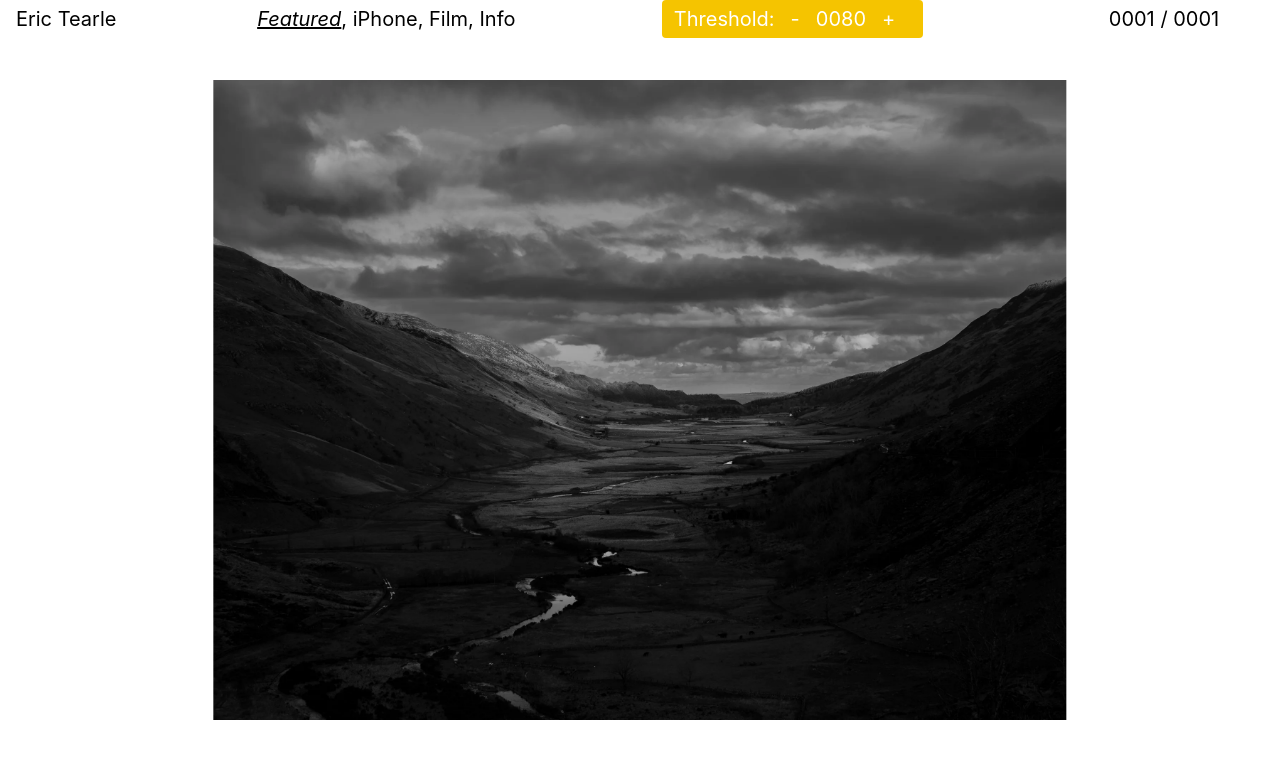
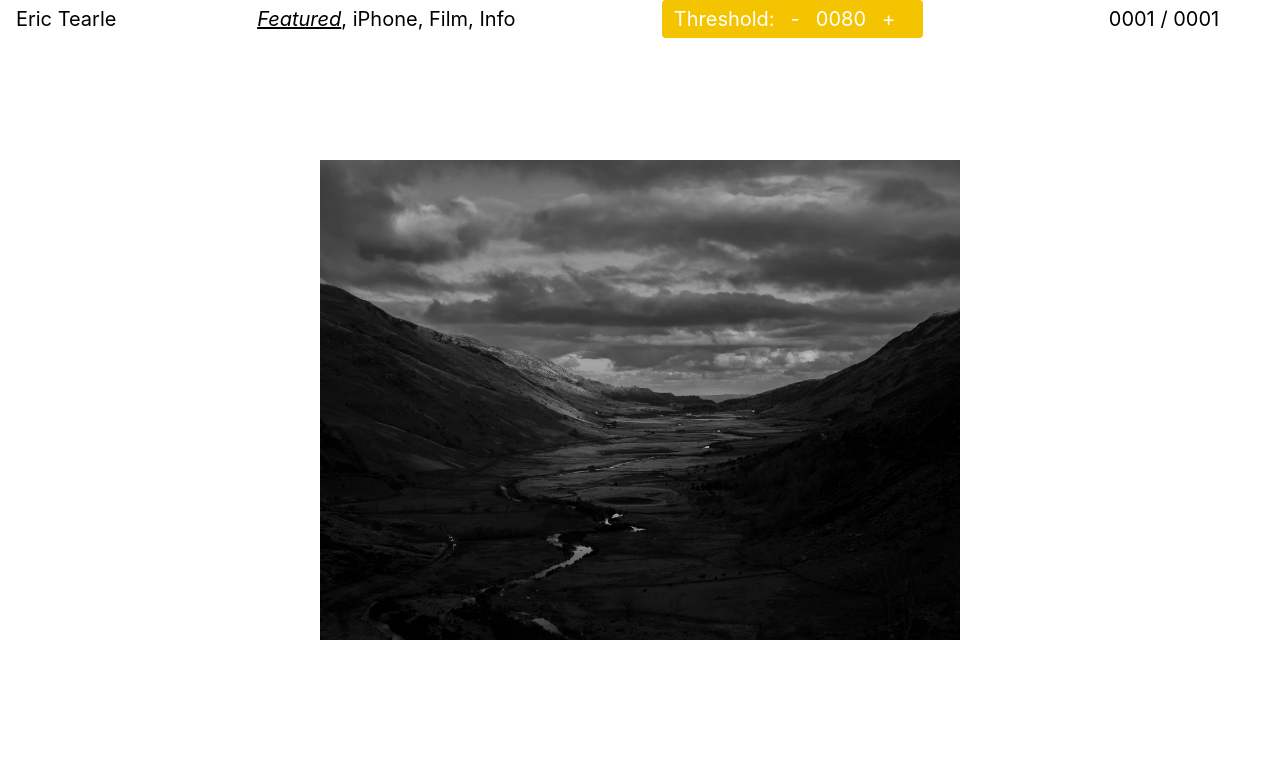
Before and after one commit to etearle86/erictearlewebsite, a React (Create React App) app: page / in a window 1280 px wide. Shown: the top 758 px of the page. Built offline with nearby package versions, Linux system fonts and the light colour scheme.

Commit message:
Updates to main for centred image

```diff
--- a/src/components/Main/Main.jsx
+++ b/src/components/Main/Main.jsx
@@ -13,11 +13,14 @@
     } = useAppContext();
 
     const [latestCursorPosition, setLatestCursorPosition] = useState({
-        x: 0,
-        y: 0,
+        x: window.innerWidth / 2,
+        y: window.innerHeight / 2,
     });
-    const [positions, setPositions] = useState([{ x: 0, y: 0 }]);
-    const [imagesWindow, setImagesWindow] = useState([]);
+    const [positions, setPositions] = useState([{
+        x: window.innerWidth / 2,
+        y: window.innerHeight / 2
+    }]);
+    const [imagesWindow, setImagesWindow] = useState([0]);
 
     useEffect(() => {
         getImagesWindow(currImgIdx);
@@ -35,7 +38,6 @@
         const distY = Math.abs(latestCursorPosition.y - posY);
 
         if (distX > threshold || distY > threshold) {
-        // If moving fast, clear the trail entirely
             if (distX > threshold * 3 || distY > threshold * 2) {
                 setImagesWindow([]);
                 setPositions([{ x: 0, y: 0 }]);
@@ -52,7 +54,6 @@
         }
     };
 
-    // FIFO array of images to show (shows 5 images)
     function getImagesWindow(index) {
         let newImagesWindow = [...imagesWindow];
         if (newImagesWindow.length >= 5) {
@@ -62,7 +63,6 @@
         setImagesWindow(newImagesWindow);
     }
 
-    // FIFO array for imagesWindow positions (5 positions for 5 images)
     const getImagesPositions = (latestPosition) => {
         let newImagesPositions = [...positions];
         if (newImagesPositions.length >= 5) {
@@ -72,7 +72,6 @@
         setPositions(newImagesPositions);
     };
 
-    // Overlay onClick methods start
     const handlePrevClick = () => {
         setCurrImgIdx((prevState) => {
             return (prevState - 1) % images.length;
@@ -86,7 +85,6 @@
             return (prevState + 1) % images.length;
         });
     };
-    // Overlay onClick methods ends
 
     return (
         <div
--- a/src/context/AppContext.jsx
+++ b/src/context/AppContext.jsx
@@ -8,7 +8,7 @@
     const [category, setCategory] = useState('Featured');
     const [threshold, setThreshold] = useState(80);
     const [currImgIdx, setCurrImgIdx] = useState(initialIndex ?? -1);
-    const [isImageSelected, setIsImageSelected] = useState(true);
+    const [isImageSelected, setIsImageSelected] = useState(false);
 
     return (
         <AppContext.Provider
```
Lines whose indentation alone changed are shown as unchanged.
